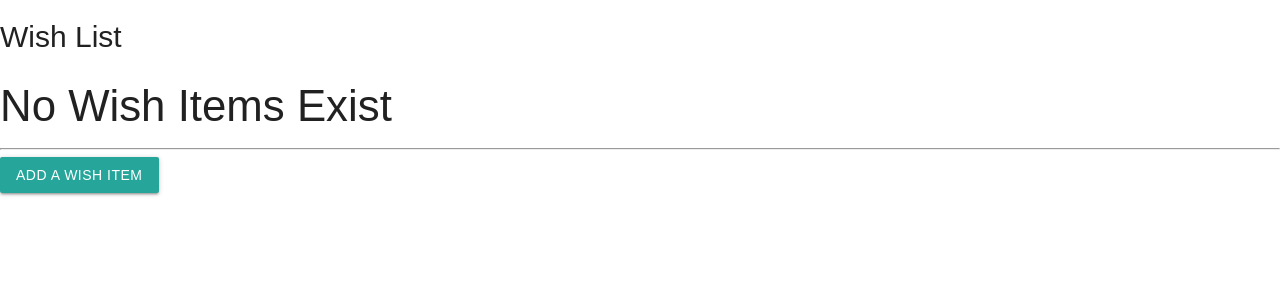
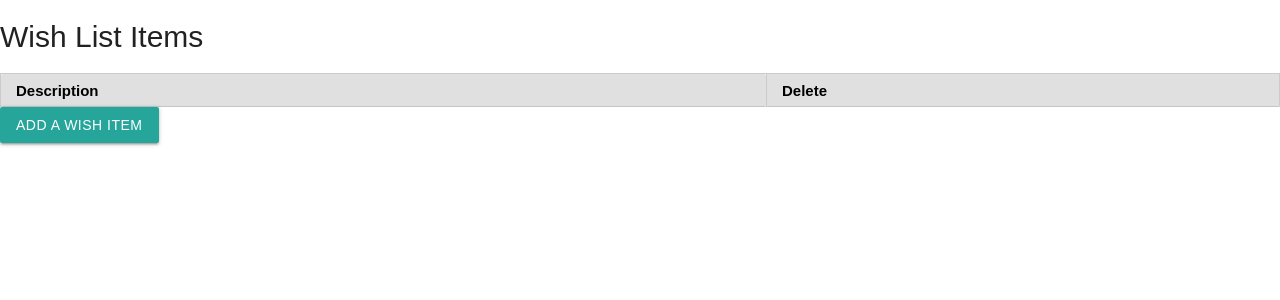
Before and after one commit to samiduara/unit3-assesment, a Django app: page / in a window 1280 px wide. Shown: the top 300 px of the page. Run offline with Django 3.2, Linux system fonts and the light colour scheme; lists and menus that the app fills with data are empty; some libraries are stand-ins or nearby versions.

Commit message:
few changes

```diff
--- a/main_app/templates/index.html
+++ b/main_app/templates/index.html
@@ -9,30 +9,17 @@
   <link rel="stylesheet" href="https://unpkg.com/purecss@1.0.0/build/pure-min.css" integrity="sha384-nn4HPE8lTHyVtfCBi5yW9d20FjT8BJwUXyWZT9InLYax14RDjBj46LmSztkmNP9w" crossorigin="anonymous">
 </head>
 <body>
-    <h1>Wish List</h1>
-    {% if items|length == 0 %}
-        <h3>No Wish Items Exist</h3>
-    {% else %}
+  <header class="navbar-fixed">
+ <h1>Wish List Items</h1>
       <table class="pure-table pure-table-striped">
           <thead>
               <tr>
                   <th>Description</th>
+                  <th>Delete</th>
               </tr>
           </thead>
-          <tr>
-              <tD>List Description</tD>
-          </tr>
-      </thead>
-      {% for item in items %}
-      <tr>
-          <th>{{item.description}}</th>
-          <th><a href="{% url 'items_delete' item.id %}">X</a></th>
-      </tr>
-  {% endfor %}
-
-</table>
-{% endif %}
-<hr
+  </header>
+  <main class="container">
       <form action="" method="post">
           <!-- Django requires the following for security purposes -->
           {% csrf_token %}
--- a/main_app/urls.py
+++ b/main_app/urls.py
@@ -4,5 +4,5 @@ from . import views
 urlpatterns = [
   path('', views.index, name='index'),
     path('add/',views.listsCreate.as_view(), name='lists_create'),
-
+    path('delete/<int:lists_id>', views.delete, name='delete'),
 ]
--- a/main_app/views.py
+++ b/main_app/views.py
@@ -13,4 +13,8 @@ class listsCreate(CreateView):
 
 
 class listsDelete(DeleteView):
-    model = lists
+    model =lists
+
+def delete(request, lists_id):
+    Lists.objects.filter(id=lists_id).delete()
+    return redirect('index')
```
